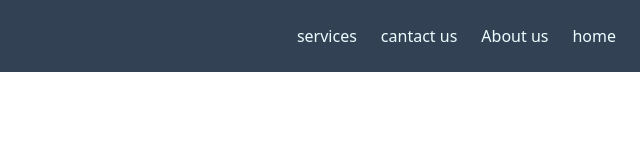
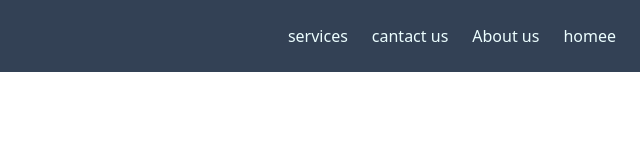
Before and after one commit to faezebolghanabady/tailwind-work-sample, a website: page public/index.html in a window 1280 px wide. Shown: the full height of the page, 640-1280 px from the left. Drawn offline with Linux system fonts and the light colour scheme.

Commit message:
nave bar

```diff
--- a/public/index.html
+++ b/public/index.html
@@ -11,7 +11,7 @@
     <div>
         <nav class="w-full bg-slate-700 text-cyan-50 py-6 px-6 items-center">
             <ul class="flex gap-6 flex-row-reverse md:flex-col">
-                <li>home</li>
+                <li>homee</li>
                 <li>About us</li>
                 <li>cantact us</li>
                 <li>services</li>
```
